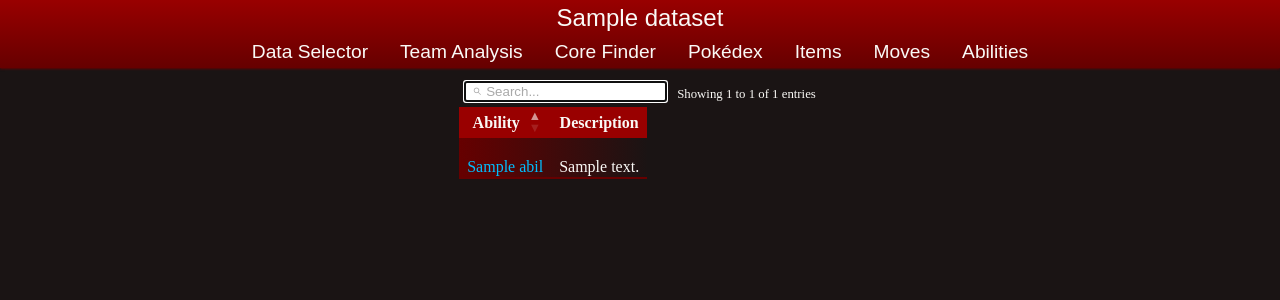
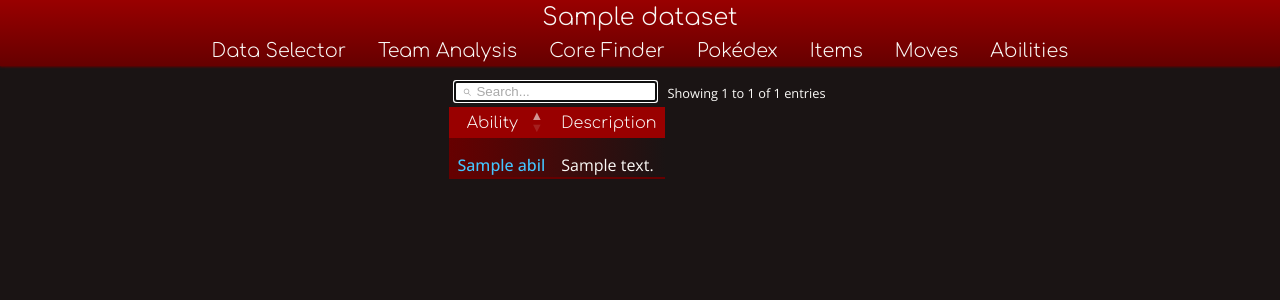
Before and after one commit to googlyeyesultra/PokeTeam, a Flask app: template templates/AbilityDex.html in a window 1280 px wide. Shown: the top 300 px of the page. Run offline with Flask 2, Linux system fonts and the light colour scheme; the template is opened without the code that fills it: most values are stand-ins (such as "Sample title", 1, 10 or a date in 2020); some libraries are stand-ins or nearby versions.

Commit message:
Beginning font support. Still need to work on font for chart.

```diff
--- a/static/style.css
+++ b/static/style.css
@@ -1,3 +1,5 @@
+@import url('https://fonts.googleapis.com/css2?family=Comfortaa:wght@300&family=Open+Sans:wght@300;500&display=swap');
+
 :root {
   --bg-color: #1a1414;
   --text-color: #FAF9F6;
@@ -8,7 +10,7 @@
   --checker-color-1:#f0f0f0;
   --checker-color-2:#f0fff0;
   --disabled-text-color: #444;
-  --link-color: #00BFFF;
+  --link-color: #44C5FF;
   --placeholder-color: #A9A9A9;
   --shadow-color: black;
   --red-color: #990000;
@@ -28,11 +30,14 @@
 a {
   text-decoration: none;
   color: var(--link-color);
+  font-weight: 500;
 }
 
 body {
   background-color: var(--bg-color);
   color: var(--text-color);
+  font-family: "Open Sans", "sans-serif";
+  font-weight: 300;
 }
 
 input[type=submit] {
@@ -41,6 +46,11 @@ input[type=submit] {
 
 input[type=number] {
   width: 4em;
+}
+
+.data-table th, #top_wrapper,  .info-title {
+    font-family: "Comfortaa", "sans-serif";
+    font-weight: normal;
 }
 
 .add_link_cell {
@@ -195,8 +205,6 @@ input[type=number] {
 
 .info-title {
   font-size: 2rem;
-  font-weight: bold;
-  font-family: Sans-Serif;
 }
 
 .info-description {
@@ -316,7 +324,6 @@ form {
 
 .topnav {
   overflow: hidden;
-  font-family: Sans-Serif;
 }
 
 .topnav a {
@@ -386,7 +393,6 @@ form {
   overflow: hidden;
   text-align: center;
   font-size: 1.5em;
-  font-family: Sans-Serif;
   padding: 4px;
 }
 
--- a/templates/Base.html
+++ b/templates/Base.html
@@ -8,6 +8,11 @@
     <script src="https://ajax.googleapis.com/ajax/libs/jquery/3.1.1/jquery.min.js"></script>
     <script src="https://kit.fontawesome.com/5c40c5d0e7.js" crossorigin="anonymous"></script>
     <link rel="stylesheet" href="{{ url_for('static', filename='style.css') }}">
+
+    <!--Fonts-->
+    <link rel="preconnect" href="https://fonts.googleapis.com">
+    <link rel="preconnect" href="https://fonts.gstatic.com" crossorigin>
+    <link href="https://fonts.googleapis.com/css2?family=Comfortaa:wght@300&family=Open+Sans:wght@300;500&display=swap" rel="stylesheet">
 
     <!--Sortable tables-->
     <script type="text/javascript" charset="utf8" src="https://cdn.datatables.net/1.13.1/js/jquery.dataTables.js"></script>
```
